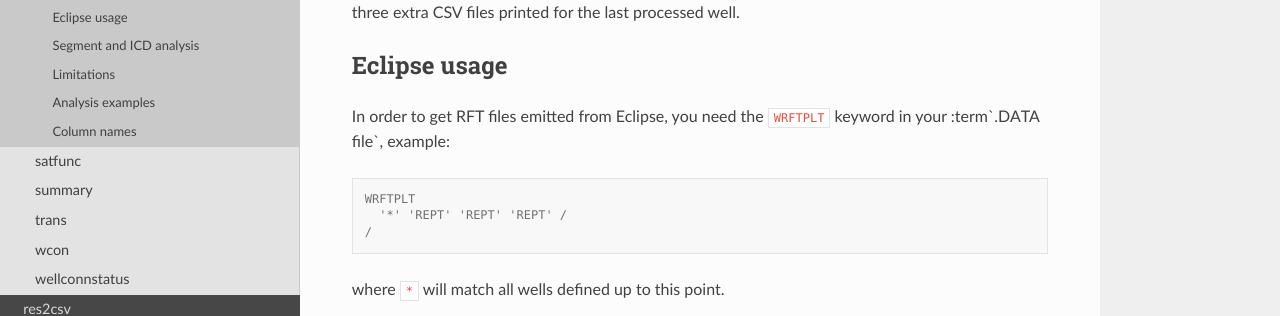
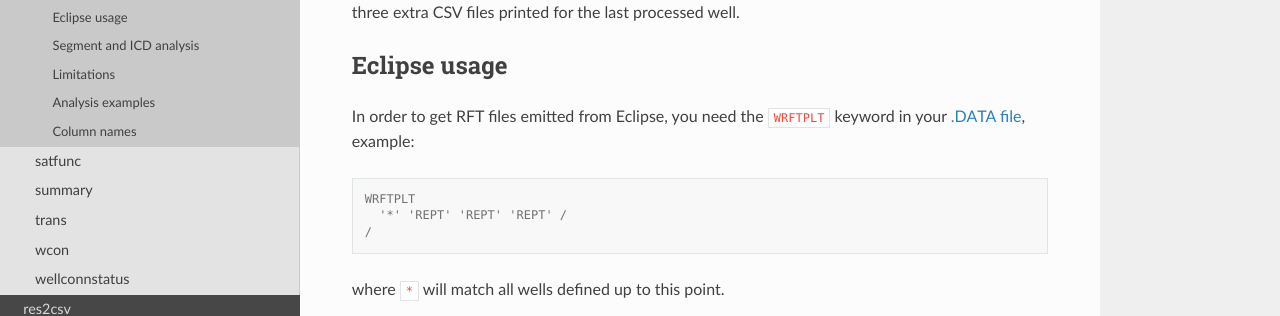
Before and after one commit to equinor/res2df, a Sphinx documentation site: the page built from docs/usage/rft.rst, in a window 1280 px wide and 900 px high. Shown: the part 395-711 px from the top of the window. Built offline with Sphinx 7.4.7 and the Read the Docs theme 3.1.0, drawn with Linux system fonts in a browser that asks for light colours; pages that are not in the unit, such as notebooks, are missing from menus; the version number could not be read and is left out.

Commit message:
Fix missing colon for fmt in rft docs

```diff
--- a/docs/usage/rft.rst
+++ b/docs/usage/rft.rst
@@ -20,7 +20,7 @@ Eclipse usage
 ^^^^^^^^^^^^^
 
 In order to get RFT files emitted from Eclipse, you need the ``WRFTPLT`` keyword
-in your :term`.DATA file`, example:
+in your :term:`.DATA file`, example:
 
 .. code-block:: console
 
```
